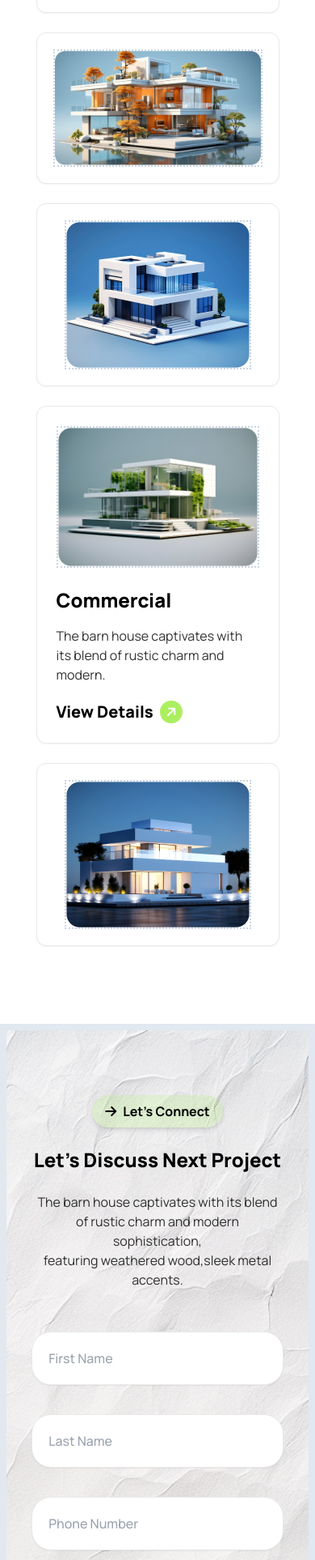
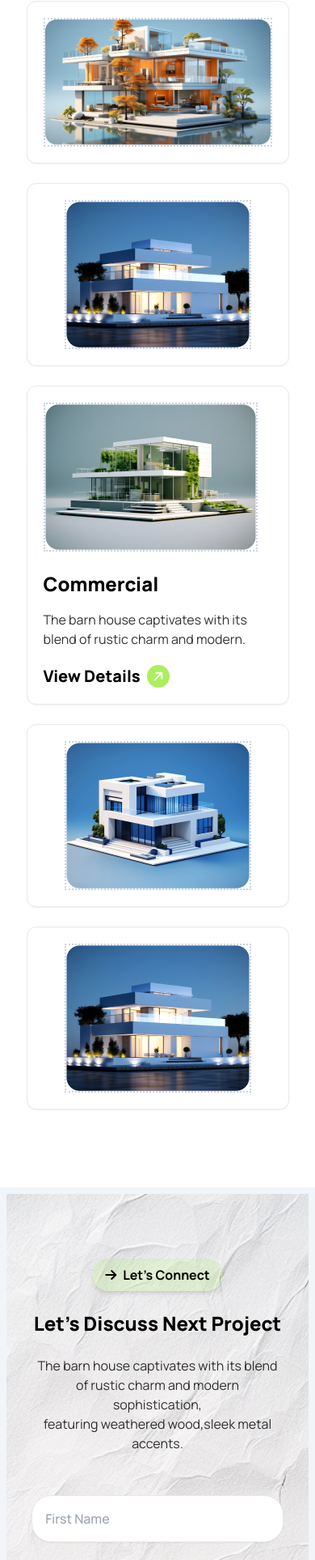
Before and after one commit to naabir-web/new-assignment, a plain HTML site: page index.html in a window 390 px wide. Shown: the part 3941-5867 px from the top of the page at 81% size. Drawn offline with nearby package versions, Linux system fonts and the light colour scheme.

Commit message:
added  portfolio section

```diff
--- a/index.html
+++ b/index.html
@@ -204,7 +204,7 @@
         <!-- latest portfolio section -->
 
         <section class="bg-white">
-            <div class="w-10/12 mx-auto py-24 px-3">
+            <div class="w-10/12 mx-auto py-24 md:px-3">
                 <div class="flex justify-center">
                     <div class="inline-flex px-4 py-2 mb-2 rounded-3xl bg-arrow-bg-1 gap-x-2 shadow-md ">
                         <h4><i class="fa-solid fa-arrow-right text-black "></i></h4>
@@ -241,15 +241,21 @@
 
                 <div class="pt-6">
                     <div class="grid grid-cols-1 md:grid-cols-4 gap-y-6 md:gap-x-6">
-                        <div>
+                        <div class="hidden md:flex">
                             <div class="overflow-hidden flex justify-center p-5 border border-solid border-border-color rounded-xl bg-white shadow-sm">
                                 <img class=" object-cover border-2 border-dotted border-slate-300" src="./assets/img-3.png" alt="">
                             </div>
                         </div>
 
+                        <div class=" md:hidden">
+                            <div class="overflow-hidden flex justify-center p-5 border border-solid border-border-color rounded-xl bg-white shadow-sm">
+                                <img class=" object-cover border-2 border-dotted border-slate-300" src="./assets/img-5.png" alt="">
+                            </div>
+                        </div>
+
                         <div class="col-span-2">
-                            <div class="md:flex p-6 border border-solid border-border-color rounded-xl bg-white shadow-sm">
-                                <div class=" w-full overflow-hidden ">
+                            <div class="md:flex p-5 border border-solid border-border-color rounded-xl bg-white shadow-sm">
+                                <div class="w-full overflow-hidden ">
                                     <img class=" object-cover border-2 border-dotted border-slate-300" src="./assets/img-4.png" alt="">
 
                                 </div>
@@ -264,11 +270,25 @@
                             </div>
                         </div>
 
-                        <div>
+                        <div class="hidden md:flex">
                             <div class="overflow-hidden flex justify-center p-5 border border-solid border-border-color rounded-xl bg-white shadow-sm">
                                 <img class=" object-cover border-2 border-dotted border-slate-300" src="./assets/img-5.png" alt="">
                             </div>
                         </div>
+
+                        <div class="md:hidden">
+                            <div class="overflow-hidden flex justify-center p-5 border border-solid border-border-color rounded-xl bg-white shadow-sm">
+                                <img class=" object-cover border-2 border-dotted border-slate-300" src="./assets/img-3.png" alt="">
+                            </div>
+                        </div>
+
+
+                    </div>
+                </div>
+
+                <div class="pt-6 md:hidden">
+                    <div class="overflow-hidden flex justify-center p-5 border border-solid border-border-color rounded-xl bg-white shadow-sm">
+                        <img class=" object-cover border-2 border-dotted border-slate-300" src="./assets/img-5.png" alt="">
                     </div>
                 </div>
             </div>
@@ -276,7 +296,7 @@
 
         <!-- project section -->
 
-        <section class="project-bg border-8 border-solid border-slate-200">
+        <section class="project-bg border-8 border-solid border-slate-100">
             <div class="w-10/12 mx-auto py-20 md:py-24 px-0 md:px-24">
                 <div class="flex justify-center">
                     <div class="inline-flex px-4 py-2 mb-2 rounded-3xl bg-arrow-bg-1 gap-x-2 shadow-md ">
@@ -292,22 +312,22 @@
                         <div class="grid grid-cols-1 md:grid-cols-2 gap-4">
                             <!-- First Name -->
                             <div class="mt-4">
-                                <input type="text" id="first-name" class="mt-1 block w-full p-5 border border-solid border-border-color rounded-3xl text-base font-medium shadow-sm focus:outline-none focus:ring-2 focus:ring-arrow-bg focus:border-transparent  bg-white" placeholder="First Name">
+                                <input type="text" id="first-name" class="mt-1 block w-full p-4 md:p-5 border border-solid border-border-color rounded-3xl text-base font-medium shadow-sm focus:outline-none focus:ring-2 focus:ring-arrow-bg focus:border-transparent  bg-white" placeholder="First Name">
                             </div>
                             <!-- Last Name -->
                             <div class="mt-4">
-                                <input type="text" id="last-name" class="mt-1 block w-full p-5 border border-solid border-border-color rounded-3xl text-base font-medium shadow-sm focus:outline-none focus:ring-2 focus:ring-arrow-bg focus:border-transparent bg-white" placeholder="Last Name">
+                                <input type="text" id="last-name" class="mt-1 block w-full p-4 md:p-5 border border-solid border-border-color rounded-3xl text-base font-medium shadow-sm focus:outline-none focus:ring-2 focus:ring-arrow-bg focus:border-transparent bg-white" placeholder="Last Name">
                             </div>
 
                              <!-- Phone Number -->
                         <div class="mt-4">
-                            <input type="text" id="phone" class="mt-1 block w-full p-5 border border-solid border-border-color rounded-3xl text-base font-medium shadow-sm focus:outline-none focus:ring-2 focus:ring-arrow-bg focus:border-transparent bg-white" placeholder="Phone Number">
+                            <input type="text" id="phone" class="mt-1 block w-full p-4 md:p-5 border border-solid border-border-color rounded-3xl text-base font-medium shadow-sm focus:outline-none focus:ring-2 focus:ring-arrow-bg focus:border-transparent bg-white" placeholder="Phone Number">
                         </div>
 
                         <!-- Email Number -->
                         <div class="mt-4">
 
-                            <input type="text" id="email" class="mt-1 block w-full p-5 border border-solid border-border-color rounded-3xl text-base font-medium shadow-sm focus:outline-none focus:ring-2 focus:ring-arrow-bg focus:border-transparent bg-white" placeholder="Email Number">
+                            <input type="text" id="email" class="mt-1 block w-full p-4 md:p-5 border border-solid border-border-color rounded-3xl text-base font-medium shadow-sm focus:outline-none focus:ring-2 focus:ring-arrow-bg focus:border-transparent bg-white" placeholder="Email Number">
                         </div>
                         </div>
 
@@ -316,7 +336,7 @@
                         <!-- Message -->
                         <div class="mt-6">
 
-                            <textarea id="message" rows="4" class="mt-1 block w-full p-5 border border-solid border-border-color rounded-3xl text-base font-medium shadow-sm focus:outline-none focus:ring-2 focus:ring-arrow-bg focus:border-transparent bg-white" placeholder="Write your message here"></textarea>
+                            <textarea id="message" rows="10" class="mt-1 block w-full p-4 md:p-5 border border-solid border-border-color rounded-3xl text-base font-medium shadow-sm focus:outline-none focus:ring-2 focus:ring-arrow-bg focus:border-transparent bg-white" placeholder="Write your message here"></textarea>
                         </div>
 
                         <!-- Submit Button -->
```
